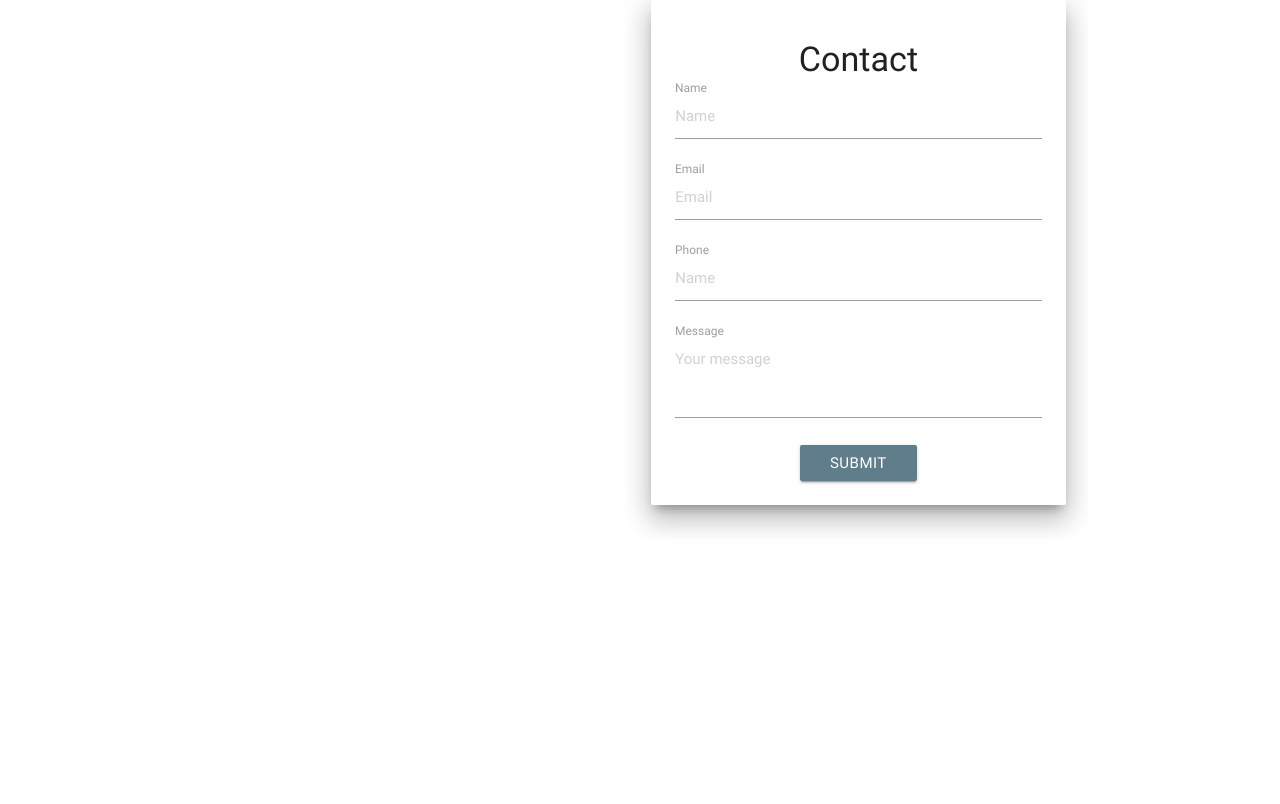
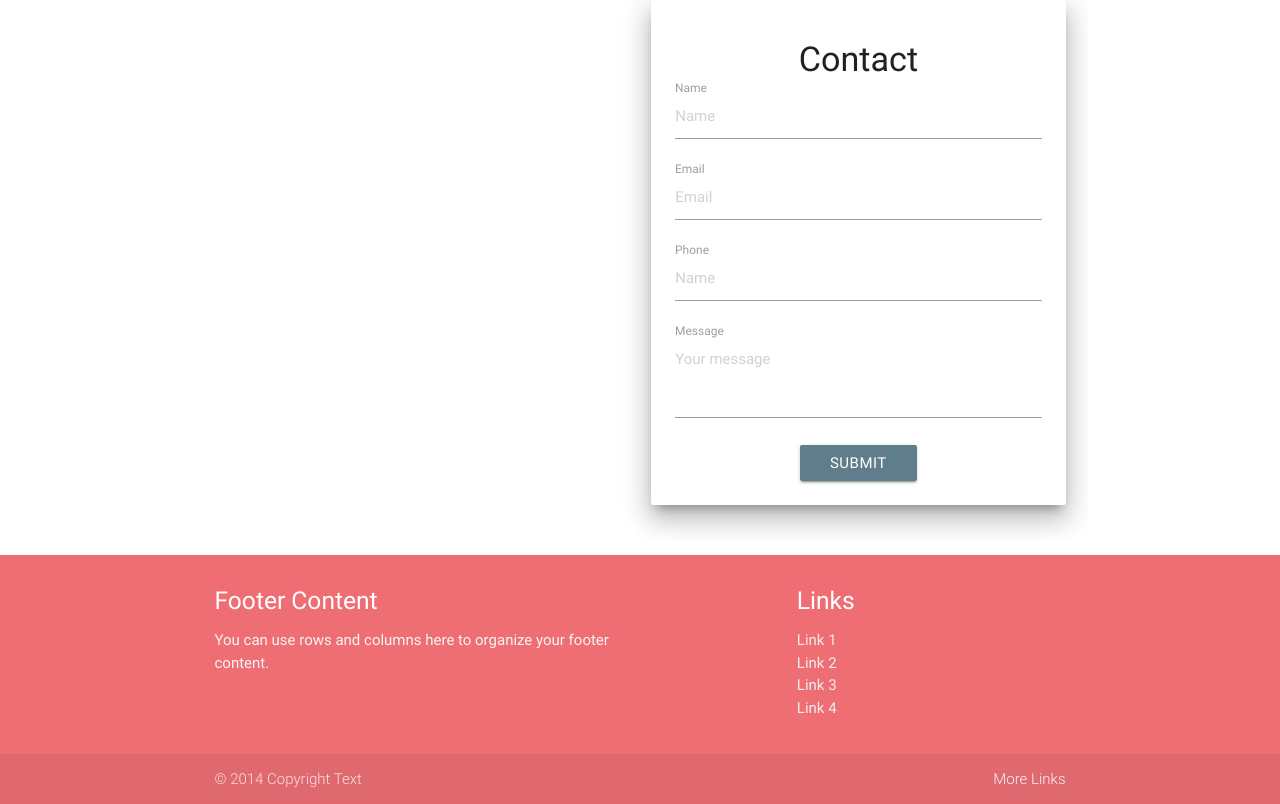
Before and after one commit to DevDaniel-R/myPortal, a plain HTML site: page index.html in a window 1280 px wide. Shown: the part 3547-4351 px from the top of the page. Before the commit the page ends 4102 px from the top, so only its background shows below. Drawn offline with nearby package versions, Linux system fonts and the light colour scheme; some packages are replaced by stand-ins of ours.

Commit message:
footer basic.  now footer redesign

```diff
--- a/index.html
+++ b/index.html
@@ -257,6 +257,34 @@
       </div>
     </div>
   </section>
+
+  <!-- Footer -->
+  <footer class="page-footer">
+    <div class="container">
+      <div class="row">
+        <div class="col l6 s12">
+          <h5 class="white-text">Footer Content</h5>
+          <p class="grey-text text-lighten-4">You can use rows and columns here to organize your footer content.</p>
+        </div>
+        <div class="col l4 offset-l2 s12">
+          <h5 class="white-text">Links</h5>
+          <ul>
+            <li><a class="grey-text text-lighten-3" href="#!">Link 1</a></li>
+            <li><a class="grey-text text-lighten-3" href="#!">Link 2</a></li>
+            <li><a class="grey-text text-lighten-3" href="#!">Link 3</a></li>
+            <li><a class="grey-text text-lighten-3" href="#!">Link 4</a></li>
+          </ul>
+        </div>
+      </div>
+    </div>
+    <div class="footer-copyright">
+      <div class="container">
+        © 2014 Copyright Text
+        <a class="grey-text text-lighten-4 right" href="#!">More Links</a>
+      </div>
+    </div>
+  </footer>
+
   <!--
               <section id="work-a" class="text-center py-4">
             <div class="container">
```
